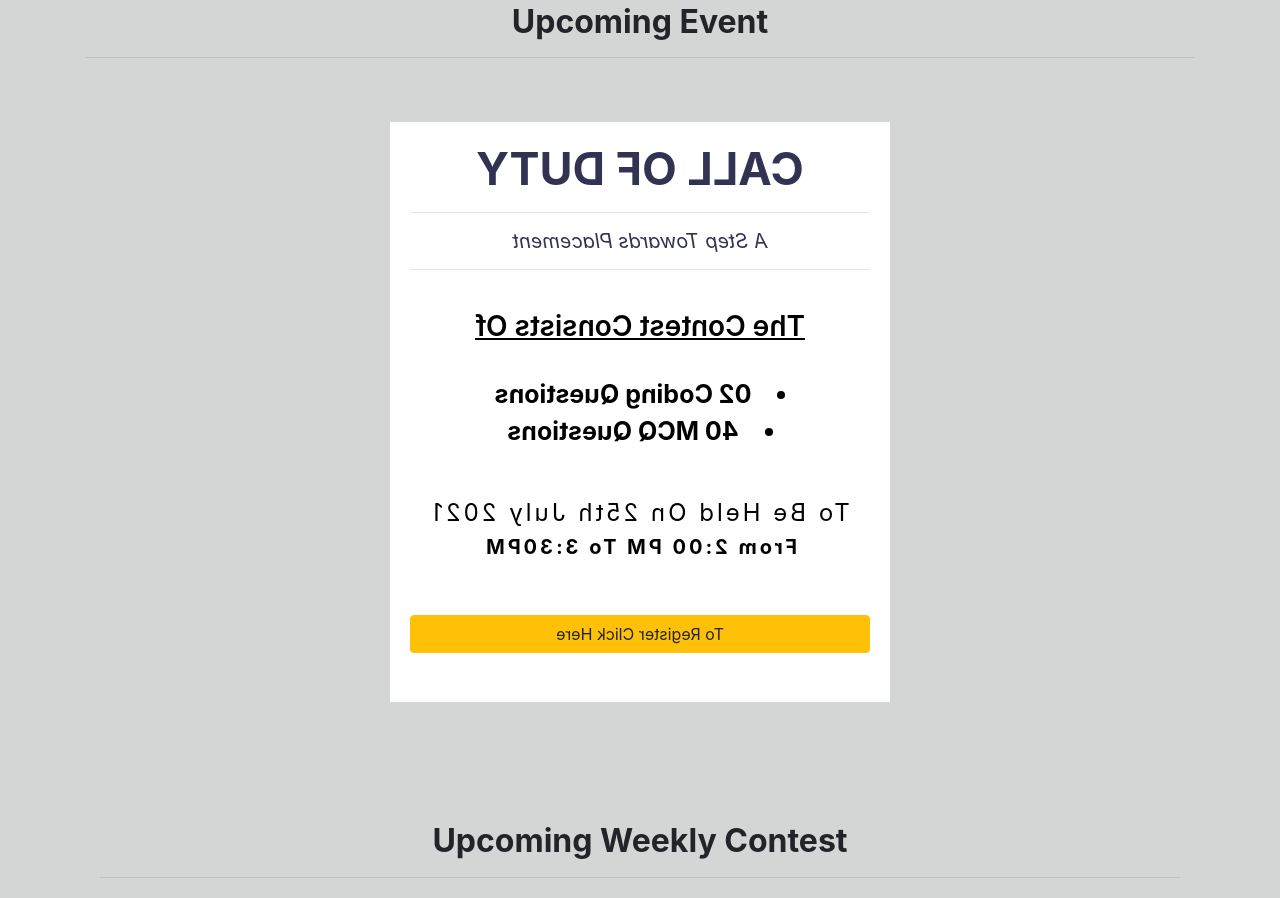
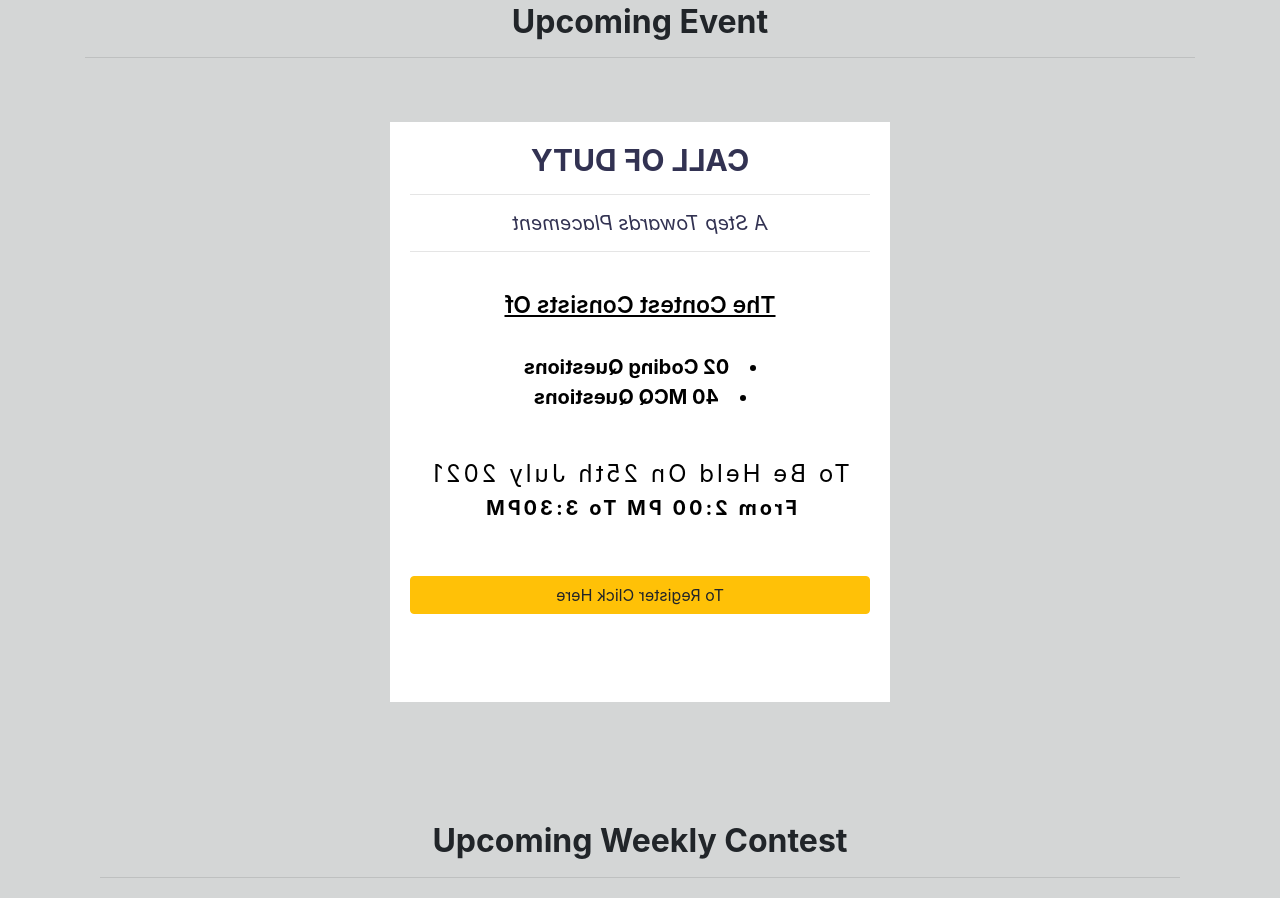
Before and after one commit to aadarsh231099/hackerearth_hub_website, a plain HTML site: page index.html in a window 1280 px wide. Shown: the part 1692-2590 px from the top of the page. Drawn offline with nearby package versions, Linux system fonts and the light colour scheme.

Commit message:
Update index.html

```diff
--- a/index.html
+++ b/index.html
@@ -30,7 +30,7 @@
   <div class="container">
     <a class="navbar-brand" href="index.html">
       <img src="download.png" width="30" height="30" class="d-inline-block align-top" alt="">
-      <span id="log">&nbsp HACKEREARTH HUB-NMAMIT</span>
+      <span id="log" style="font-size:17px">&nbsp HACKEREARTH HUB-NMAMIT</span>
     </a>
     <button class="navbar-dark navbar-toggler" type="button" data-toggle="collapse" data-target="#navbarSupportedContent" aria-controls="navbarSupportedContent" aria-expanded="false" aria-label="Toggle navigation">
       <span class="navbar-toggler-icon"></span>
@@ -114,13 +114,13 @@
 
             <div class="face-back z-depth-2">
                 <div class="card-body ">
-                    <h4 class="font-weight-bolder" style="font-size:45px;color:#323252">CALL OF DUTY</h4>
+                    <h4 class="font-weight-bolder" style="font-size:30px;color:#323252">CALL OF DUTY</h4>
                     <hr>
                     <h5 class="font-weight-normal"style="font-style:italic;color:#323252">A Step Towards Placement</h5>
                     <hr>
                   <br>
-                  <h5 class="" style="font-size:28px;font-weight:600;text-decoration:underline"> The Contest Consists Of </h5><br>
-                  <div class="" style="font-size: 25px;">
+                  <h5 class="" style="font-size:23px;font-weight:600;text-decoration:underline"> The Contest Consists Of </h5><br>
+                  <div class="" style="font-size: 20px;">
 
                     <li class="font-weight-bold">02 Coding Questions</li>
                     <li class="font-weight-bold">40 MCQ Questions</li>
```
